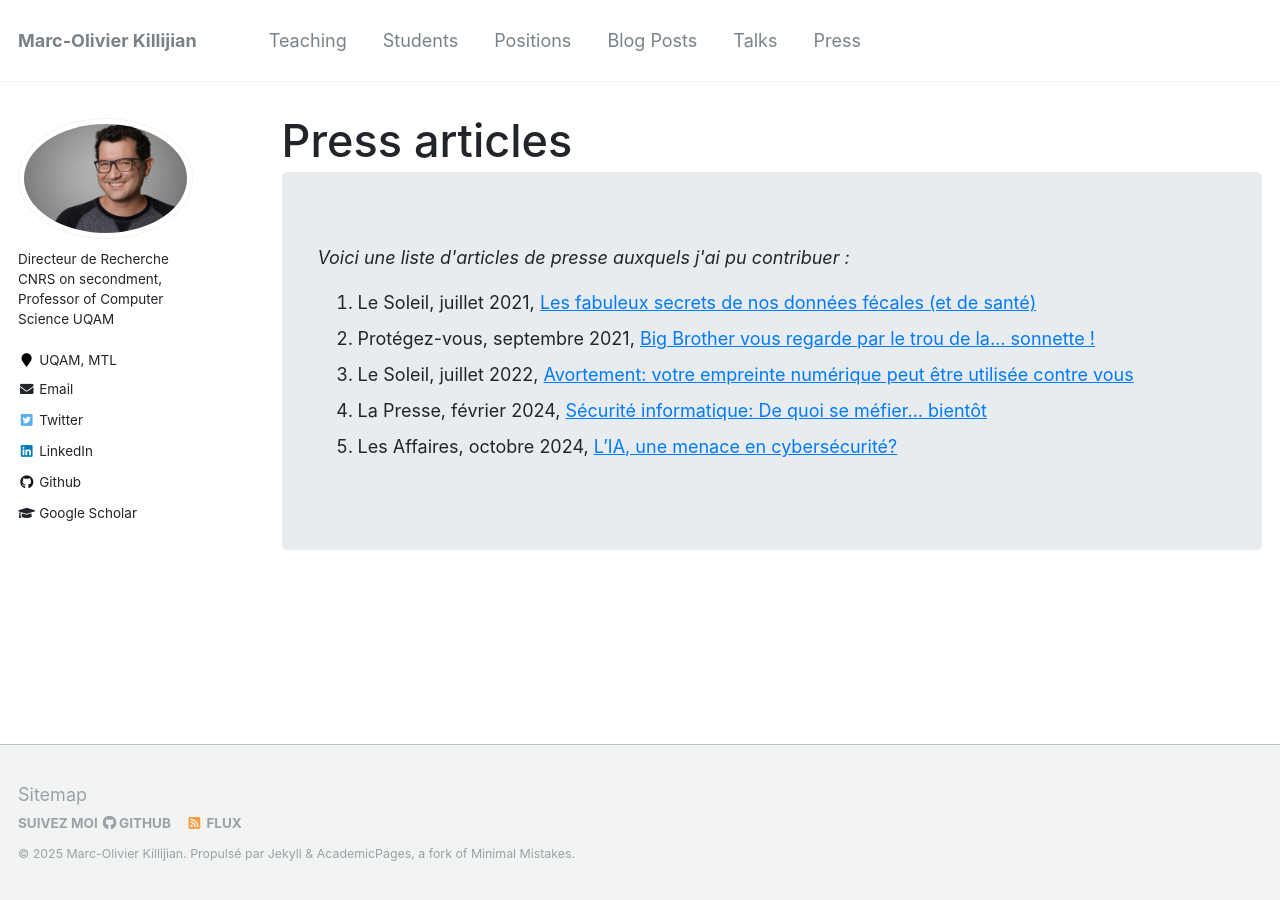
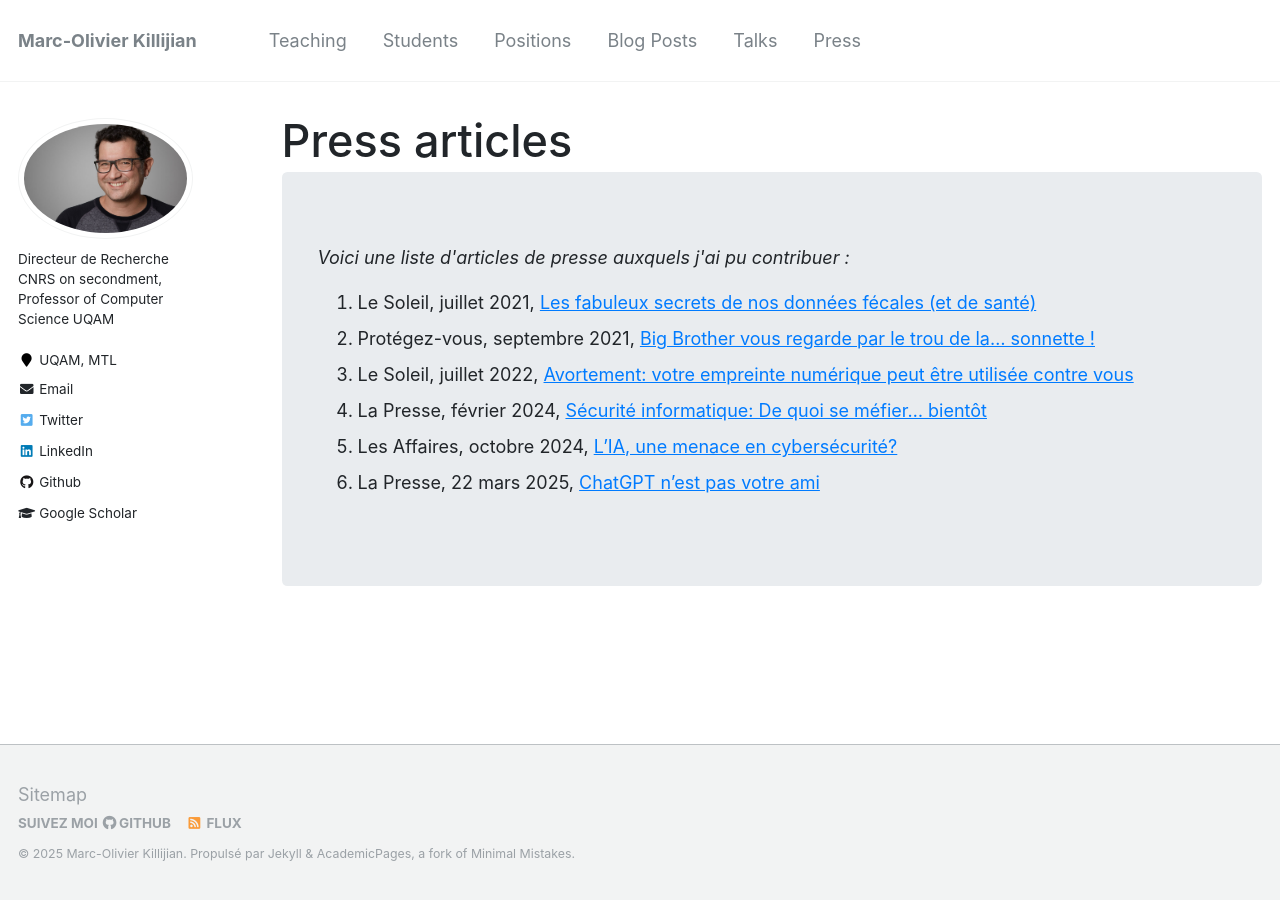
Before and after one commit to Kirija/kirija.github.io, a Jekyll site: the page built from _pages/press.html, in a window 1280 px wide. Built offline with Jekyll 4.4.1, drawn with Linux system fonts in a browser that asks for light colours.

Commit message:
Article La Presse Mars 25

```diff
--- a/_pages/press.html
+++ b/_pages/press.html
@@ -13,6 +13,7 @@ author_profile: true
 	    <li>Le Soleil, juillet 2022, <a href=https://www.lesoleil.com/2022/07/03/avortement-votre-empreinte-numerique-peut-etre-utilisee-contre-vous-e79a2d4c0f4237755a68904d1ccb33cd//>Avortement: votre empreinte numérique peut être utilisée contre vous</a></li>
     <li>La Presse, février 2024, <a href=https://www.lapresse.ca/affaires/portfolio/2024-02-29/securite-informatique/de-quoi-se-mefier-bientot.php/>Sécurité informatique: De quoi se méfier… bientôt</a></li>
 	    <li>Les Affaires, octobre 2024, <a href=https://www.lesaffaires.com/dossiers/cybersecurite-miser-sur-lhumain/l-ia-une-menace-en-cybersecurite-edition_09_10_2024//>L’IA, une menace en cybersécurité?</a></li>
+	    <li>La Presse, 22 mars 2025, <a href=https://www.lapresse.ca/affaires/techno/2025-03-22/securite-en-ligne/chatgpt-n-est-pas-votre-ami.php>ChatGPT n’est pas votre ami</a></li>
 
 	  </ol>
 </div>
```
